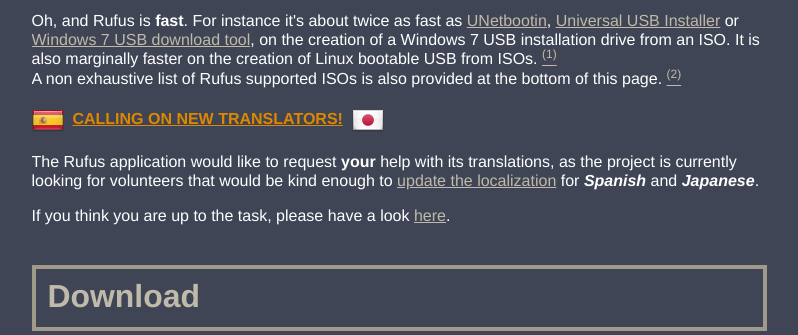
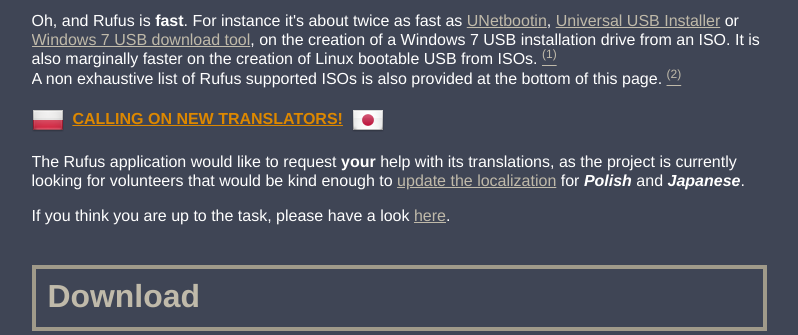
Before and after one commit to pbatard/rufus-web, a PHP site: page /en/index.html in a window 1280 px wide. Shown: the part 1268-1603 px from the top of the page, without its empty margins (111-909 px from the left). Run offline with PHP 8.4, Linux system fonts and the light colour scheme.

Commit message:
replace call for Spanish translator to Polish translator

```diff
--- a/en/index.html
+++ b/en/index.html
@@ -372,8 +372,8 @@ document.addEventListener("DOMContentLoaded", function(event)
 	<p>Despite its small size, Rufus provides everything you need!</p>
 	<p>Oh, and Rufus is <b>fast</b>. For instance it's about twice as fast as <a target="_blank" href="http://unetbootin.sourceforge.net/">UNetbootin</a>, <a target="_blank" href="http://www.pendrivelinux.com/universal-usb-installer-easy-as-1-2-3">Universal USB Installer</a> or <a target="_blank" href="https://www.microsoft.com/en-us/download/windows-usb-dvd-download-tool">Windows 7 USB download tool</a>, on the creation of a Windows 7 USB installation drive from an ISO. It is also marginally faster on the creation of Linux bootable USB from ISOs. <a href="#ref1"><sup>(1)</sup></a><br/>
 	A non exhaustive list of Rufus supported ISOs is also provided at the bottom of this page. <a href="#ref2"><sup>(2)</sup></a></p>
-	<p dir="ltr" align="top"><img style="position:relative" src="/pics/flags/Spain.png" srcset="/pics/flags/Spain.png 1x, /pics/flags/Spain-64px.png 2x" alt=""/>&nbsp;&nbsp;<b><font color="#dd8800"><u>CALLING ON NEW TRANSLATORS!</u></font></b>&nbsp;&nbsp;<img style="position:relative" src="/pics/flags/Japan.png" srcset="/pics/flags/Japan.png 1x, /pics/flags/Japan-64px.png 2x" alt=""/></p>
-	<p dir="ltr">The Rufus application would like to request <b>your</b> help with its translations, as the project is currently looking for volunteers that would be kind enough to <a target="_blank" href="https://github.com/pbatard/rufus/blob/master/res/loc/ChangeLog.txt#L8-L83">update the localization</a> for <b><i>Spanish</i></b> and <b><i>Japanese</i></b>.</p>
+	<p dir="ltr" align="top"><img style="position:relative" src="/pics/flags/Poland.png" srcset="/pics/flags/Poland.png 1x, /pics/flags/Poland-64px.png 2x" alt=""/>&nbsp;&nbsp;<b><font color="#dd8800"><u>CALLING ON NEW TRANSLATORS!</u></font></b>&nbsp;&nbsp;<img style="position:relative" src="/pics/flags/Japan.png" srcset="/pics/flags/Japan.png 1x, /pics/flags/Japan-64px.png 2x" alt=""/></p>
+	<p dir="ltr">The Rufus application would like to request <b>your</b> help with its translations, as the project is currently looking for volunteers that would be kind enough to <a target="_blank" href="https://github.com/pbatard/rufus/blob/master/res/loc/ChangeLog.txt#L8-L83">update the localization</a> for <b><i>Polish</i></b> and <b><i>Japanese</i></b>.</p>
 	<p dir="ltr">If you think you are up to the task, please have a look <a target="_blank" href="https://github.com/pbatard/rufus/wiki/Localization#editing-an-existing-translation">here</a>.</p>	<a name="download"></a>
 	<h2 style="border: 4px solid #a09a8a;"><span style="font-size: 133%">Download</span></h2>
 		<p><b>Last updated 2022.11.28:</b></p>
--- a/es/index.html
+++ b/es/index.html
@@ -372,9 +372,7 @@ document.addEventListener("DOMContentLoaded", function(event)
 	<p>A pesar de su pequeño tamaño, Rufus ofrece todo lo que necesita.</p>
 	<p>Ah, y Rufus es <b>rápido</b>. Por ejemplo, es casi dos veces más rápido que <a target="_blank" href="http://unetbootin.sourceforge.net/">UNetbootin</a>, <a target="_blank" href="http://www.pendrivelinux.com/universal-usb-installer-easy-as-1-2-3">Universal USB Installer</a> o la <a target="_blank" href="https://www.microsoft.com/en-us/download/windows-usb-dvd-download-tool">herramienta de descarga a USB de Windows 7</a>, en la creación de un instalador USB de Windows 7 desde una ISO. También es ligeramente más rápido en la creación de USB de arranque de Linux a partir de ISO. <a href="#ref1"><sup>(1)</sup></a><br/>
 	Más abajo hay una lista no exhaustiva de ISO admitidas por Rufus. <a href="#ref2"><sup>(2)</sup></a></p>
-	<p dir="ltr" align="top"><img style="position:relative" src="/pics/flags/Spain.png" srcset="/pics/flags/Spain.png 1x, /pics/flags/Spain-64px.png 2x" alt=""/>&nbsp;&nbsp;<b><font color="#dd8800"><u>CALLING ON NEW TRANSLATORS!</u></font></b>&nbsp;&nbsp;<img style="position:relative" src="/pics/flags/Japan.png" srcset="/pics/flags/Japan.png 1x, /pics/flags/Japan-64px.png 2x" alt=""/></p>
-	<p dir="ltr">The Rufus application would like to request <b>your</b> help with its translations, as the project is currently looking for volunteers that would be kind enough to <a target="_blank" href="https://github.com/pbatard/rufus/blob/master/res/loc/ChangeLog.txt#L8-L83">update the localization</a> for <b><i>Spanish</i></b> and <b><i>Japanese</i></b>.</p>
-	<p dir="ltr">If you think you are up to the task, please have a look <a target="_blank" href="https://github.com/pbatard/rufus/wiki/Localization#editing-an-existing-translation">here</a>.</p>	<a name="download"></a>
+		<a name="download"></a>
 	<h2 style="border: 4px solid #a09a8a;"><span style="font-size: 133%">Descargar</span></h2>
 		<p><b>Actualizado el 2022.11.28:</b></p>
 		<ul><li><span style="font-size: 133%"><b><a href="https://github.com/pbatard/rufus/releases/download/v3.21/rufus-3.21.exe">Rufus 3.21</a></b></span> <span dir="ltr">(1.3 MB)</span></li>
--- a/index.php
+++ b/index.php
@@ -4,7 +4,7 @@ $latest_version = "3.21";
 $previous_version = "3.16";
 $latest_date = "2022.11.28";
 $previous_date = "2021.10.13";
-$lang1 = array('es', 'Spanish', 'Spain');
+$lang1 = array('pl', 'Polish', 'Poland');
 $lang2 = array('ja', 'Japanese', 'Japan');
 $bugfix = false;
 $exe_size = 1.3;
--- a/ja/index.html
+++ b/ja/index.html
@@ -372,8 +372,8 @@ document.addEventListener("DOMContentLoaded", function(event)
 	<p>ファイルサイズは小さいですが、Rufusにはすべてが備わっています。</p>
 	<p>特筆すべきはRufusの<b>スピード</b>です。例えばRufusなら<a target="_blank" href="http://unetbootin.sourceforge.net/">UNetbootin</a>、<a target="_blank" href="http://www.pendrivelinux.com/universal-usb-installer-easy-as-1-2-3">Universal USB Installer</a>、<a target="_blank" href="https://www.microsoft.com/en-us/download/windows-usb-dvd-download-tool">Windows USB/DVD Download Tool</a>と比べ、2倍もの速度でISOからWindows７のUSBインストール ドライブを作ることができます。同様にしてLinuxのブートディスクもわずかですが速く作ることができます。 <a href="#ref1"><sup>(1)</sup></a><br/>
 	Rufus対応ISOファイルのリストはこのページの末尾にも一部記載しています。 <a href="#ref2"><sup>(2)</sup></a></p>
-	<p dir="ltr" align="top"><img style="position:relative" src="/pics/flags/Spain.png" srcset="/pics/flags/Spain.png 1x, /pics/flags/Spain-64px.png 2x" alt=""/>&nbsp;&nbsp;<b><font color="#dd8800"><u>CALLING ON NEW TRANSLATORS!</u></font></b>&nbsp;&nbsp;<img style="position:relative" src="/pics/flags/Japan.png" srcset="/pics/flags/Japan.png 1x, /pics/flags/Japan-64px.png 2x" alt=""/></p>
-	<p dir="ltr">The Rufus application would like to request <b>your</b> help with its translations, as the project is currently looking for volunteers that would be kind enough to <a target="_blank" href="https://github.com/pbatard/rufus/blob/master/res/loc/ChangeLog.txt#L8-L83">update the localization</a> for <b><i>Spanish</i></b> and <b><i>Japanese</i></b>.</p>
+	<p dir="ltr" align="top"><img style="position:relative" src="/pics/flags/Poland.png" srcset="/pics/flags/Poland.png 1x, /pics/flags/Poland-64px.png 2x" alt=""/>&nbsp;&nbsp;<b><font color="#dd8800"><u>CALLING ON NEW TRANSLATORS!</u></font></b>&nbsp;&nbsp;<img style="position:relative" src="/pics/flags/Japan.png" srcset="/pics/flags/Japan.png 1x, /pics/flags/Japan-64px.png 2x" alt=""/></p>
+	<p dir="ltr">The Rufus application would like to request <b>your</b> help with its translations, as the project is currently looking for volunteers that would be kind enough to <a target="_blank" href="https://github.com/pbatard/rufus/blob/master/res/loc/ChangeLog.txt#L8-L83">update the localization</a> for <b><i>Polish</i></b> and <b><i>Japanese</i></b>.</p>
 	<p dir="ltr">If you think you are up to the task, please have a look <a target="_blank" href="https://github.com/pbatard/rufus/wiki/Localization#editing-an-existing-translation">here</a>.</p>	<a name="download"></a>
 	<h2 style="border: 4px solid #a09a8a;"><span style="font-size: 133%">ダウンロード</span></h2>
 		<p><b>最新のアップデート 2022.11.28</b></p>
--- a/pl/index.html
+++ b/pl/index.html
@@ -372,7 +372,9 @@ document.addEventListener("DOMContentLoaded", function(event)
 	<p>Mimo swojego małego rozmiaru, Rufus posiada wszystko czego potrzebujesz!</p>
 	<p>A poza tym, Rufus jest <b>szybki</b>. Na przykład, jest prawie dwa razy szybszy od <a target="_blank" href="http://unetbootin.sourceforge.net/">UNetbootin</a>, <a target="_blank" href="http://www.pendrivelinux.com/universal-usb-installer-easy-as-1-2-3">Universal USB Installer</a> lub <a target="_blank" href="https://www.microsoft.com/en-us/download/windows-usb-dvd-download-tool">Windows 7 USB Download Tool</a>, podczas tworzenia nośnika instalacyjnego USB systemu Windows 7 z obrazu ISO. Jest także trochę szybszy podczas tworzenia nośników rozruchowych USB systemu Linux z obrazów ISO. <a href="#ref1"><sup>(1)</sup></a><br/>
 	Niektóre obrazy ISO wspierane przez Rufusa są wymienione na dole tej strony. <a href="#ref2"><sup>(2)</sup></a></p>
-		<a name="download"></a>
+	<p dir="ltr" align="top"><img style="position:relative" src="/pics/flags/Poland.png" srcset="/pics/flags/Poland.png 1x, /pics/flags/Poland-64px.png 2x" alt=""/>&nbsp;&nbsp;<b><font color="#dd8800"><u>CALLING ON NEW TRANSLATORS!</u></font></b>&nbsp;&nbsp;<img style="position:relative" src="/pics/flags/Japan.png" srcset="/pics/flags/Japan.png 1x, /pics/flags/Japan-64px.png 2x" alt=""/></p>
+	<p dir="ltr">The Rufus application would like to request <b>your</b> help with its translations, as the project is currently looking for volunteers that would be kind enough to <a target="_blank" href="https://github.com/pbatard/rufus/blob/master/res/loc/ChangeLog.txt#L8-L83">update the localization</a> for <b><i>Polish</i></b> and <b><i>Japanese</i></b>.</p>
+	<p dir="ltr">If you think you are up to the task, please have a look <a target="_blank" href="https://github.com/pbatard/rufus/wiki/Localization#editing-an-existing-translation">here</a>.</p>	<a name="download"></a>
 	<h2 style="border: 4px solid #a09a8a;"><span style="font-size: 133%">Pobieranie</span></h2>
 		<p><b>Najnowsza aktualizacja 2022.11.28:</b></p>
 		<ul><li><span style="font-size: 133%"><b><a href="https://github.com/pbatard/rufus/releases/download/v3.21/rufus-3.21.exe">Rufus 3.21</a></b></span> <span dir="ltr">(1.3 MB)</span></li>
```
Also changed, not shown: pics/flags/Poland-64px.png (added), pics/flags/Poland.png (added).
